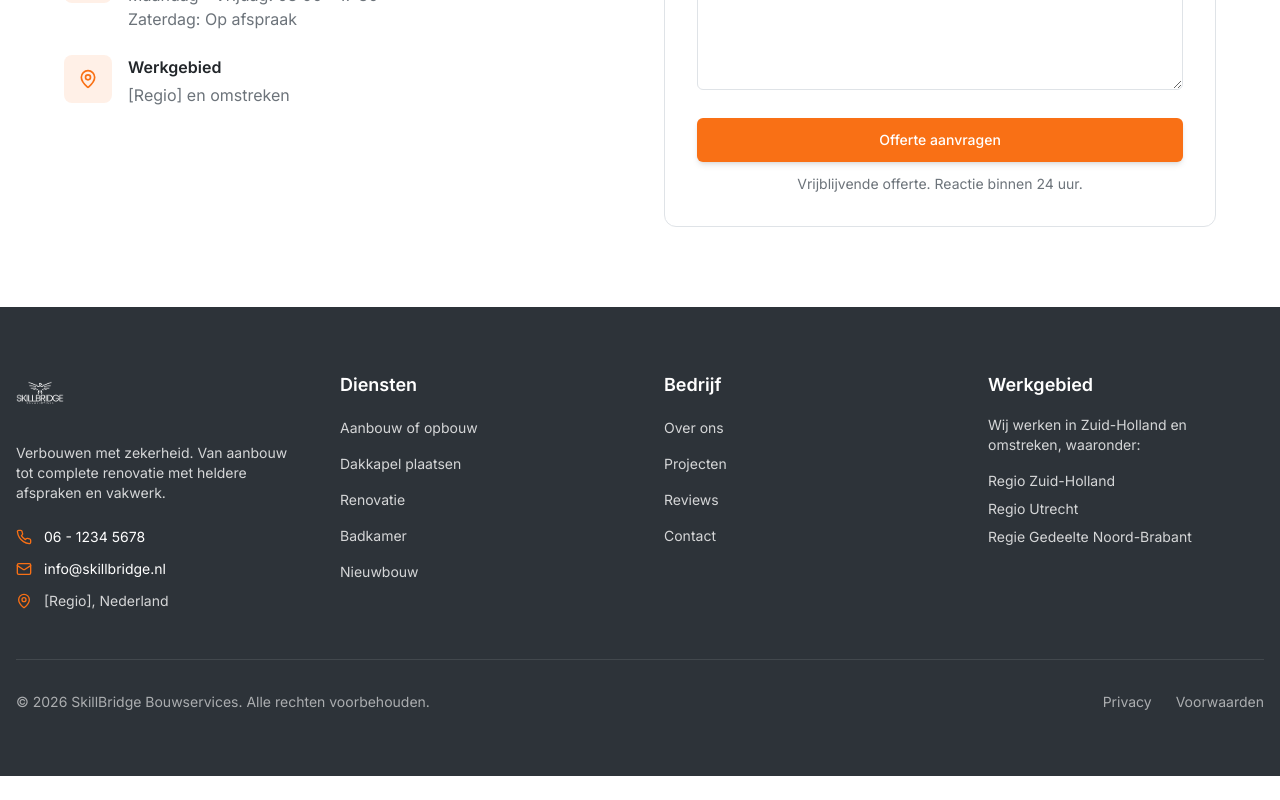
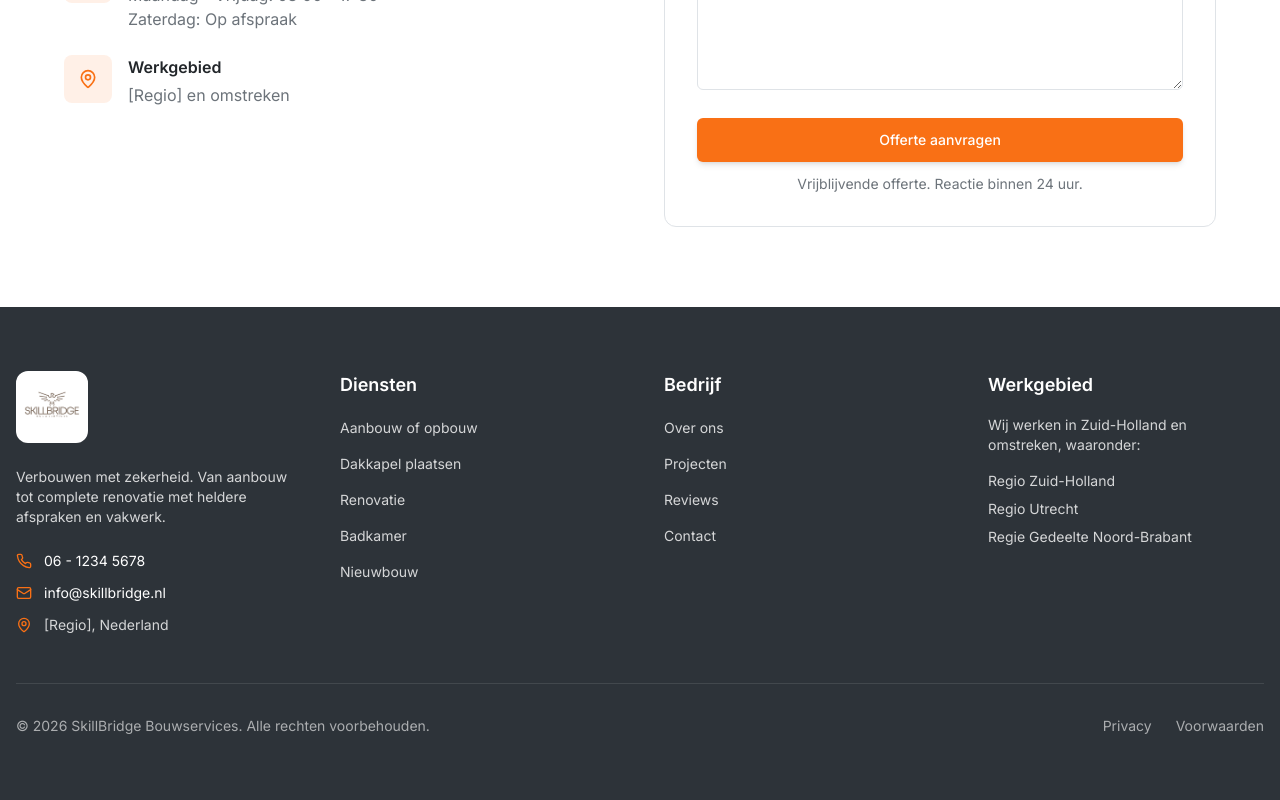
Before and after one commit to LOCO10567/skillbridge-solutions, a React (Vite) app: page /contact in a window 1280 px wide. Shown: the part 889-1689 px from the top of the page. Before the commit the page ends 1665 px from the top, so only its background shows below. Built offline with nearby package versions, Linux system fonts and the light colour scheme; the HTML template or start-up script is replaced by a standard one.

Commit message:
Changes
Co-authored-by: LOCO10567 <249778405+LOCO10567@users.noreply.github.com>

```diff
--- a/src/components/layout/Footer.tsx
+++ b/src/components/layout/Footer.tsx
@@ -25,7 +25,9 @@ export function Footer() {
         <div className="grid grid-cols-1 md:grid-cols-2 lg:grid-cols-4 gap-12">
           {/* Logo & Contact */}
           <div className="space-y-6">
-            <img src={logo} alt="SkillBridge Bouwservices" className="h-12 w-auto brightness-0 invert" />
+            <div className="inline-flex items-center bg-white rounded-xl p-2">
+              <img src={logo} alt="SkillBridge Bouwservices" className="h-14 w-auto" />
+            </div>
             <p className="text-primary-foreground/80 text-sm">
               Verbouwen met zekerheid. Van aanbouw tot complete renovatie met heldere afspraken en vakwerk.
             </p>
```
